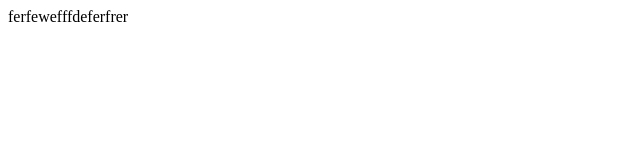
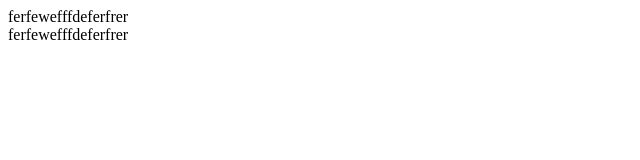
Before and after one commit to projectcss/git-test, a plain HTML site: page index.html in a window 1280 px wide. Shown: the whole page, without its empty margins (0-640 px from the left). Drawn offline with Linux system fonts and the light colour scheme.

Commit message:
master10

```diff
--- a/index.html
+++ b/index.html
@@ -11,6 +11,7 @@
 
 <body>
     <div>ferfewefffdeferfrer</div>
+     <div>ferfewefffdeferfrer</div>
 </body>
 
 </html>
```
